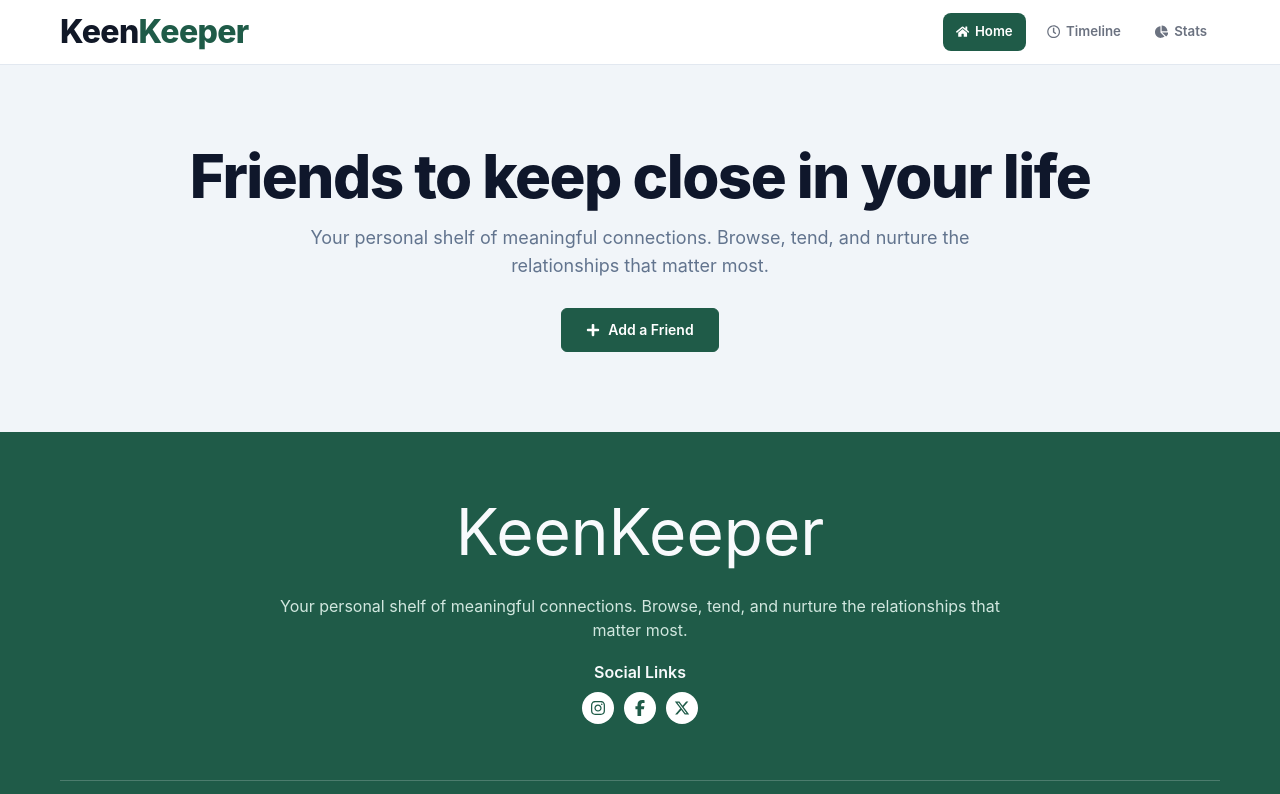
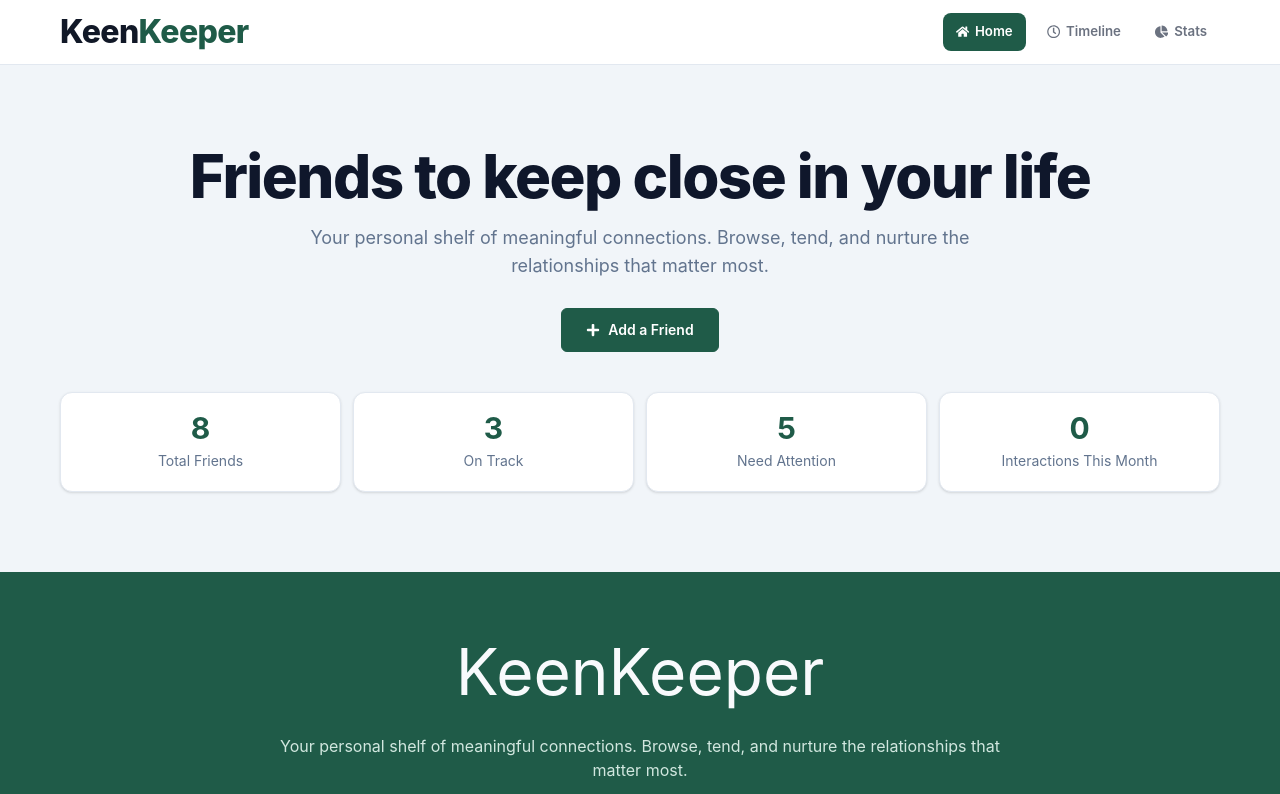
Before and after one commit to Rumman954/7th-Assignment, a React (Vite) app: page / in a window 1280 px wide. Shown: the top 794 px of the page. Built offline with nearby package versions, Linux system fonts and the light colour scheme.

Commit message:
add friends, on track, attention part

```diff
--- a/src/pages/HomePage.jsx
+++ b/src/pages/HomePage.jsx
@@ -1,6 +1,36 @@
 import { FaPlus } from 'react-icons/fa'
+import { useApp } from '../state/useApp.js'
+
+function SummaryCards({ friends, timeline }) {
+  const overdue = friends.filter((f) => f.status === 'overdue').length
+  const almostDue = friends.filter((f) => f.status === 'almost due').length
+  const onTrack = friends.filter((f) => f.status === 'on-track').length
+
+  const items = [
+    { title: 'Total Friends', value: friends.length },
+    { title: 'On Track', value: onTrack },
+    { title: 'Need Attention', value: overdue + almostDue },
+    { title: 'Interactions This Month', value: timeline.length },
+  ]
+
+  return (
+    <section className="mt-10 grid grid-cols-1 gap-3 md:grid-cols-2 lg:grid-cols-4">
+      {items.map((item) => (
+        <div
+          key={item.title}
+          className="rounded-xl border border-slate-200 bg-white px-4 py-5 text-center shadow-sm"
+        >
+          <h3 className="m-0 text-3xl leading-none font-bold text-[#1f5b48]">{item.value}</h3>
+          <p className="mt-2 text-sm text-slate-500">{item.title}</p>
+        </div>
+      ))}
+    </section>
+  )
+}
 
 export function HomePage() {
+  const { friends, timeline } = useApp()
+
   return (
     <div className="py-14 md:py-20">
       <section className="mx-auto max-w-5xl px-4 text-center">
@@ -18,6 +48,7 @@ export function HomePage() {
           <FaPlus /> Add a Friend
         </button>
       </section>
+      <SummaryCards friends={friends} timeline={timeline} />
     </div>
   )
 }
```
